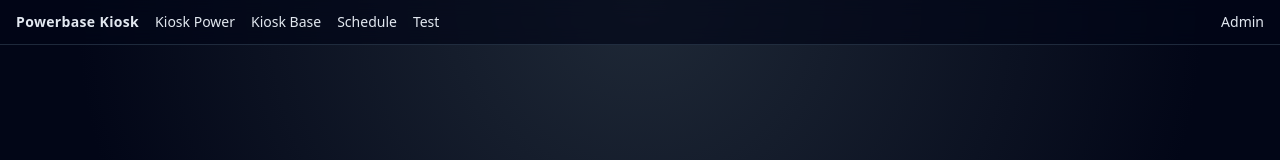
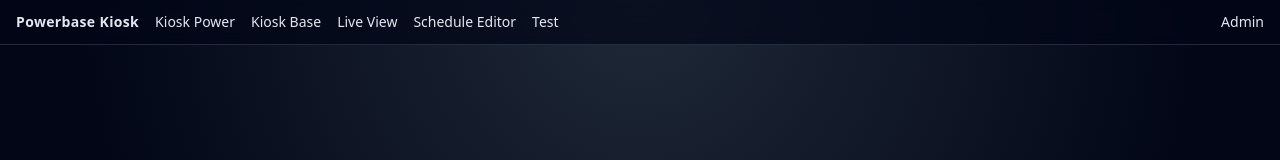
Before and after one commit to GregHandsley/powerbase-kiosk, a React (Vite) app: page /admin in a window 1280 px wide. Shown: the top 160 px of the page. Built offline with nearby package versions, Linux system fonts and the light colour scheme; no server answers.

Commit message:
Schedule to live view terminology

```diff
--- a/src/App.tsx
+++ b/src/App.tsx
@@ -3,7 +3,7 @@ import { ErrorBoundary } from "react-error-boundary";
 import { Home } from "./pages/Home";
 import { KioskPower } from "./pages/KioskPower";
 import { KioskBase } from "./pages/KioskBase";
-import { Schedule } from "./pages/Schedule";
+import { LiveView } from "./pages/LiveView";
 import { Bookings } from "./pages/Bookings";
 import { Admin } from "./pages/Admin";
 import { TestLayout } from "./pages/TestLayout";
@@ -28,8 +28,11 @@ export default function App() {
           <Link to="/kiosk/base" className="hover:text-white">
             Kiosk Base
           </Link>
-          <Link to="/schedule" className="hover:text-white">
-            Schedule
+          <Link to="/live-view" className="hover:text-white">
+            Live View
+          </Link>
+          <Link to="/" className="hover:text-white">
+            Schedule Editor
           </Link>
           <Link to="/test-layout" className="hover:text-white">
             Test
@@ -60,7 +63,7 @@ export default function App() {
               </ErrorBoundary>
             }
           />
-          <Route path="/schedule" element={<Schedule />} />
+          <Route path="/live-view" element={<LiveView />} />
           <Route path="/test-layout" element={<TestLayout />} />
           <Route path="/bookings" element={<Bookings />} />
           <Route path="/admin" element={<Admin />} />
--- a/src/components/admin/booking/useBookingSubmission.ts
+++ b/src/components/admin/booking/useBookingSubmission.ts
@@ -257,7 +257,7 @@ export function useBookingSubmission(
         );
       }
 
-      // Invalidate queries to refresh the floorplan and schedule views
+      // Invalidate queries to refresh the floorplan and live view
       await queryClient.invalidateQueries({ queryKey: ["booking-instances-for-time"], exact: false });
       await queryClient.invalidateQueries({ queryKey: ["snapshot"], exact: false });
       await queryClient.invalidateQueries({ queryKey: ["booking-instances-debug"], exact: false });
--- a/src/components/schedule/RackListEditorCore.tsx
+++ b/src/components/schedule/RackListEditorCore.tsx
@@ -13,7 +13,7 @@ import { useRackAssignments } from "./rack-editor/hooks/useRackAssignments";
 import { useDragSensors } from "./rack-editor/hooks/useDragSensors";
 import { useDragHandlers } from "./rack-editor/hooks/useDragHandlers";
 import { RackSelectionPanel } from "./rack-editor/RackSelectionPanel";
-import { useScheduleViewCapacity } from "./hooks/useScheduleViewCapacity";
+import { useLiveViewCapacity } from "./hooks/useLiveViewCapacity";
 
 export type RackRow = {
   id: string; // rack-<number> or platform-<number>
@@ -60,8 +60,8 @@ export function RackListEditorCore({
   const bookings = useMemo(() => snapshot?.currentInstances ?? [], [snapshot]);
   const queryClient = useQueryClient();
 
-  // Capacity / availability state for the schedule view
-  const { availablePlatforms, isClosedPeriod } = useScheduleViewCapacity({
+  // Capacity / availability state for the live view
+  const { availablePlatforms, isClosedPeriod } = useLiveViewCapacity({
     side,
     date,
     time,
--- a/src/components/schedule/hooks/useScheduleViewCapacity.ts
+++ b/src/components/schedule/hooks/useLiveViewCapacity.ts
@@ -15,7 +15,7 @@ type Args = {
   time: string;
 };
 
-export function useScheduleViewCapacity({ side, date, time }: Args) {
+export function useLiveViewCapacity({ side, date, time }: Args) {
   const [sideId, setSideId] = useState<number | null>(null);
 
   // Resolve sideId from side key (Power/Base)
@@ -24,7 +24,7 @@ export function useScheduleViewCapacity({ side, date, time }: Args) {
     getSideIdByKeyNode(sideKey)
       .then(setSideId)
       .catch((err) => {
-        console.error("[Schedule View] Error fetching sideId:", err);
+        console.error("[Live View] Error fetching sideId:", err);
         setSideId(null);
       });
   }, [side]);
@@ -38,7 +38,7 @@ export function useScheduleViewCapacity({ side, date, time }: Args) {
 
   // Fetch capacity schedules for the surrounding week
   const { data: capacitySchedules = [], isLoading: schedulesLoading } = useQuery({
-    queryKey: ["capacity-schedules-for-schedule-view", sideId, date, bookingDayOfWeek],
+    queryKey: ["capacity-schedules-for-live-view", sideId, date, bookingDayOfWeek],
     queryFn: async () => {
       if (!sideId || !date || bookingDayOfWeek === null) {
         return [];
@@ -64,7 +64,7 @@ export function useScheduleViewCapacity({ side, date, time }: Args) {
         .or(`end_date.is.null,end_date.gte.${weekStartStr}`);
 
       if (error) {
-        console.error("[Schedule View] Error fetching capacity schedules:", error);
+        console.error("[Live View] Error fetching capacity schedules:", error);
         return [];
       }
 
@@ -101,7 +101,7 @@ export function useScheduleViewCapacity({ side, date, time }: Args) {
 
   // Fetch default platforms for the applicable schedule's period type (if needed)
   const { data: defaultPlatforms } = useQuery({
-    queryKey: ["default-platforms-schedule-view", sideId, applicableSchedule?.period_type],
+    queryKey: ["default-platforms-live-view", sideId, applicableSchedule?.period_type],
     queryFn: async () => {
       if (!sideId || !applicableSchedule) {
         return null;
@@ -119,7 +119,7 @@ export function useScheduleViewCapacity({ side, date, time }: Args) {
         .maybeSingle();
 
       if (error) {
-        console.error("[Schedule View] Error fetching default platforms:", error);
+        console.error("[Live View] Error fetching default platforms:", error);
         return null;
       }
 
--- a/src/components/schedule/shared/RackCell.tsx
+++ b/src/components/schedule/shared/RackCell.tsx
@@ -10,7 +10,7 @@ type Props = {
   isClickable?: boolean;
   hasConflict?: boolean;
   onClick?: () => void;
-  /** Size variant - 'full' for schedule view, 'mini' for compact view */
+  /** Size variant - 'full' for live view, 'mini' for compact view */
   variant?: "full" | "mini";
   /** Reason why the platform is unavailable - for display purposes */
   unavailableReason?: "booked" | "not-in-schedule" | null;
@@ -18,7 +18,7 @@ type Props = {
 
 /**
  * Shared component for rendering a rack cell.
- * Can be styled differently for full schedule view or mini compact view.
+ * Can be styled differently for full live view or mini compact view.
  */
 export function RackCell({
   row,
--- a/src/components/shared/MiniScheduleFloorplan.tsx
+++ b/src/components/shared/MiniScheduleFloorplan.tsx
@@ -38,7 +38,7 @@ type Props = {
 
 /**
  * Mini schedule-style floorplan selector for booking creation.
- * Shows a compact grid layout matching the schedule view, with clickable racks,
+ * Shows a compact grid layout matching the live view, with clickable racks,
  * highlighting selected ones and graying out racks that are booked at the requested time.
  */
 export function MiniScheduleFloorplan({
--- a/src/pages/Schedule.tsx
+++ b/src/pages/LiveView.tsx
@@ -1,4 +1,4 @@
-// src/pages/Schedule.tsx
+// src/pages/LiveView.tsx
 import { useCallback, useEffect, useState } from "react";
 import { useNavigate } from "react-router-dom";
 import { useSnapshotFromSearchParams } from "../hooks/useSnapshotFromSearchParams";
@@ -7,7 +7,7 @@ import { RackListEditor } from "../components/schedule/RackListEditor";
 
 type SideMode = "power" | "base";
 
-export function Schedule() {
+export function LiveView() {
   const navigate = useNavigate();
   const {
     date,
@@ -73,7 +73,7 @@ export function Schedule() {
       {/* Header / Controls */}
       <header className="flex flex-col md:flex-row md:items-center md:justify-between gap-3">
         <div>
-          <h1 className="text-lg font-semibold">Coach Schedule View</h1>
+          <h1 className="text-lg font-semibold">Live View</h1>
           <p className="text-sm text-slate-300">
             Read-only snapshot of platform allocations for a specific date and time.
           </p>
```
